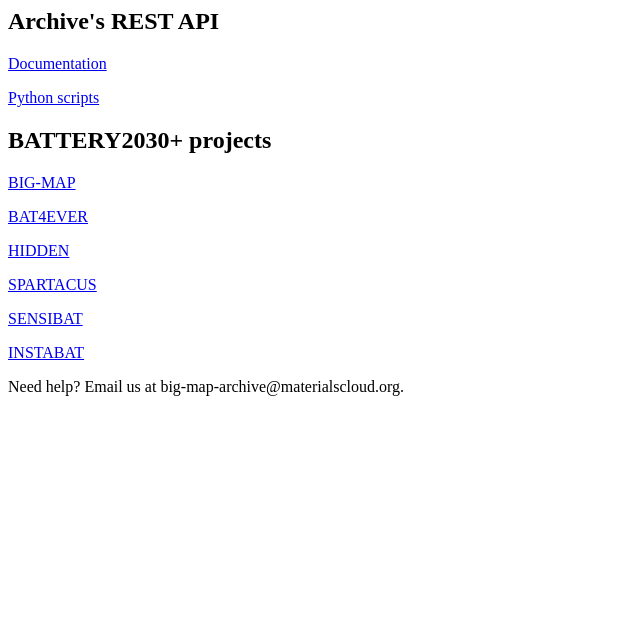
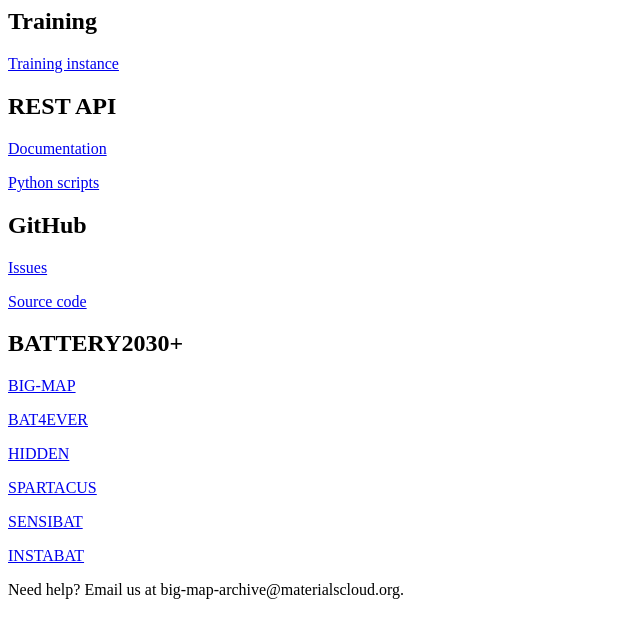
Before and after one commit to materialscloud-org/big-map-archive, a Python web app: template templates/semantic-ui/invenio_app_rdm/footer.html in a window 1280 px wide. Shown: the top 638 px of the page, without its empty margins (0-640 px from the left). Run offline with Jinja, Linux system fonts and the light colour scheme; the template is opened without the code that fills it, so the values that code supplies are empty.

Commit message:
Added training and github sections in footer

```diff
--- a/templates/semantic-ui/invenio_app_rdm/footer.html
+++ b/templates/semantic-ui/invenio_app_rdm/footer.html
@@ -15,12 +15,21 @@
         {%- block footer_top_left %}
           <div class="ui grid">
             <div class="rdm-footer five wide tablet two wide computer column">
-              <h2 class="ui small header">{{_ ("Archive's REST API")}}</h2>
+              <h2 class="ui small header">{{_ ("Training")}}</h2>
+              <p><a href="https://demo.archive.big-map.materialscloud.org">Training instance</a></p>
+            </div>
+            <div class="rdm-footer five wide tablet two wide computer column">
+              <h2 class="ui small header">{{_ ("REST API")}}</h2>
               <p><a href="https://inveniordm.docs.cern.ch/reference/rest_api_index/">Documentation</a></p>
               <p><a href="https://github.com/materialscloud-org/big-map-archive-api-examples">Python scripts</a></p>
             </div>
             <div class="rdm-footer five wide tablet two wide computer column">
-                  <h2 class="ui small header">{{_ ("BATTERY2030+ projects")}}</h2>
+              <h2 class="ui small header">{{_ ("GitHub")}}</h2>
+              <p><a href="https://github.com/materialscloud-org/big-map-archive/issues/">Issues</a></p>
+              <p><a href="https://github.com/materialscloud-org/big-map-archive/">Source code</a></p>
+            </div>
+            <div class="rdm-footer five wide tablet two wide computer column">
+                  <h2 class="ui small header">{{_ ("BATTERY2030+")}}</h2>
                   <p><a href="https://www.big-map.eu/">BIG-MAP</a></p>
                   <p><a href="https://bat4ever.de/WordPress/">BAT4EVER</a></p>
                   <p><a href="https://www.hidden-project.eu">HIDDEN</a></p>
```
